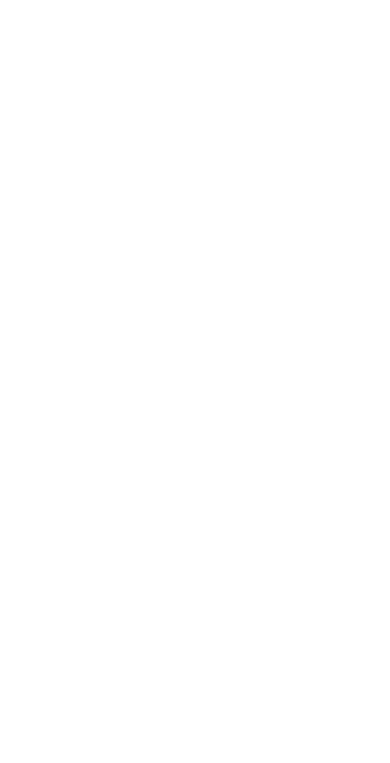
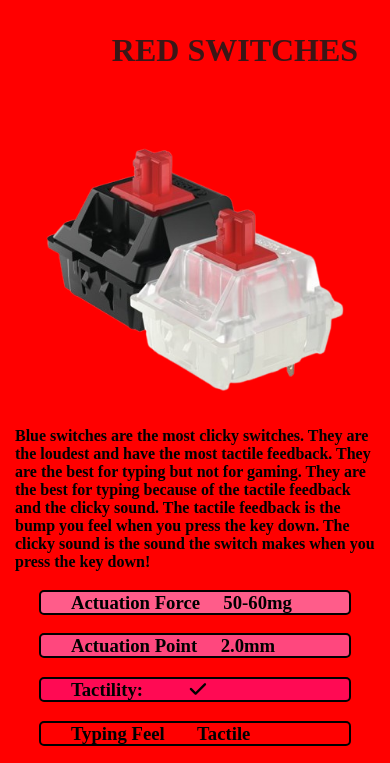
Before and after one commit to BandaKranthi31/SPEKS, a plain HTML site: page red.html in a window 390 px wide. Shown: the top 763 px of the page. Drawn offline with Linux system fonts and the light colour scheme.

Commit message:
added some more changes

```diff
--- a/green.css
+++ b/green.css
@@ -0,0 +1,93 @@
+*{
+    margin: 0;
+    padding: 0;
+    box-sizing: border-box;
+}
+body{
+background-color:#95d5b2;
+}
+.head1{
+    margin-top: 0.3em;
+    color: green;
+    text-align: center;
+}
+#greenpic{
+    display: block;
+    margin-left: auto;
+    margin-right: auto;
+    width: 100%;
+}
+.info1{
+    padding-left: 15px;
+    padding-right: 15px;
+    font-family: serif;
+    margin-top: -2em;
+}
+.fa-keyboard{
+    margin-top: 0.6em;
+}
+.af{
+    display:block;
+    background-color:#74c69d;
+    border: 2px solid white;
+    color: white;
+    height: 25px;
+    width: 80%;
+    border-radius: 5px 5px 5px 5px;
+    padding-left: 30px;
+    margin-left: auto;
+    margin-right: auto;
+    margin-top: 1em;
+}
+.ap{
+    display:block;
+    background-color:#52b788;
+    border: 2px solid white;
+    color: white;
+    height: 25px;
+    width: 80%;
+    border-radius: 5px 5px 5px 5px;
+    padding-left: 30px;
+    margin-left: auto;
+    margin-right: auto;
+    margin-top: 1em;
+}
+.tact{
+    display:block;
+    background-color: #40916c;
+    border: 2px solid white;
+    color: white;
+    height: 25px;
+    width: 80%;
+    border-radius: 5px 5px 5px 5px;
+    padding-left: 30px;
+    margin-left: auto;
+    margin-right: auto;
+    margin-top: 1em;
+
+}
+.tf{
+    display:block;
+    background-color: #2d6a4f;
+    border: 2px solid white;
+    color: white;
+    height: 25px;
+    width: 80%;
+    border-radius: 5px 5px 5px 5px;
+    padding-left: 30px;
+    margin-left: auto;
+    margin-right: auto;
+    margin-top: 1em;
+}
+
+#green2{
+    margin-top: 2em;
+    display: block;
+    margin-left: auto;
+    margin-right: auto;
+    width: 100%;
+    padding-left: 10px;
+    padding-right: 10px;
+    padding-top: 10px;
+    font-size: 10px;
+}
--- a/green.html
+++ b/green.html
@@ -0,0 +1,23 @@
+<!DOCTYPE html>
+<html lang="en">
+<head>
+    <meta charset="UTF-8">
+    <meta name="viewport" content="width=device-width, initial-scale=1.0">
+    <link rel="stylesheet" href="https://cdnjs.cloudflare.com/ajax/libs/font-awesome/6.5.2/css/all.min.css" integrity="sha512-SnH5WK+bZxgPHs44uWIX+LLJAJ9/2PkPKZ5QiAj6Ta86w+fsb2TkcmfRyVX3pBnMFcV7oQPJkl9QevSCWr3W6A==" crossorigin="anonymous" referrerpolicy="no-referrer" />
+    <title>GREEN SWITCH</title>
+    <link rel="stylesheet" href="green.css">
+</head>
+<style>
+
+</style>
+<body>
+    <h1 class="head1"><i class="fa-regular fa-keyboard fa-2xl" style="color: green;"></i> GREEN SWITCHES</h1>
+    <img src="Imgs/green.png" alt="" id="greenpic">
+    <h4 class="info1">Blue switches are the most clicky switches. They are the loudest and have the most tactile feedback. They are the best for typing but not for gaming. They are the best for typing because of the tactile feedback and the clicky sound. The tactile feedback is the bump you feel when you press the key down. The clicky sound is the sound the switch makes when you press the key down! </h4>
+     <h3 class="af">Actuation Force  &nbsp &nbsp 50-60mg</h3>
+     <h3 class="ap">Actuation Point &nbsp &nbsp 2.0mm</h3>
+     <h3 class="tact">Tactility:  &nbsp  &nbsp &nbsp &nbsp &nbsp<i class="fa-solid fa-check" style="color: #000;"></i></h3>
+     <h3 class="tf">Typing Feel   &nbsp  &nbsp  &nbsp  Tactile</h3>
+     <img src="Imgs/green2.png" alt="" id="green2">
+</body>
+</html>
--- a/red.css
+++ b/red.css
@@ -0,0 +1,93 @@
+*{
+    margin: 0;
+    padding: 0;
+    box-sizing: border-box;
+}
+body{
+background-color:red;
+}
+.head1{
+    margin-top: 0.3em;
+    color: rgb(59, 22, 22);
+    text-align: center;
+}
+#redpic{
+    display: block;
+    margin-left: auto;
+    margin-right: auto;
+    width: 100%;
+}
+.info1{
+    padding-left: 15px;
+    padding-right: 15px;
+    font-family: serif;
+    margin-top: -2em;
+}
+.fa-keyboard{
+    margin-top: 0.6em;
+}
+.af{
+    display:block;
+    background-color:#ff5c8a;
+    border: 2px solid black;
+    color: black;
+    height: 25px;
+    width: 80%;
+    border-radius: 5px 5px 5px 5px;
+    padding-left: 30px;
+    margin-left: auto;
+    margin-right: auto;
+    margin-top: 1em;
+}
+.ap{
+    display:block;
+    background-color:#ff477e;
+    border: 2px solid black;
+    color: black;
+    height: 25px;
+    width: 80%;
+    border-radius: 5px 5px 5px 5px;
+    padding-left: 30px;
+    margin-left: auto;
+    margin-right: auto;
+    margin-top: 1em;
+}
+.tact{
+    display:block;
+    background-color: #ff0a54;
+    border: 2px solid black;
+    color: black;
+    height: 25px;
+    width: 80%;
+    border-radius: 5px 5px 5px 5px;
+    padding-left: 30px;
+    margin-left: auto;
+    margin-right: auto;
+    margin-top: 1em;
+
+}
+.tf{
+    display:block;
+    background-color: red;
+    border: 2px solid black;
+    color: black;
+    height: 25px;
+    width: 80%;
+    border-radius: 5px 5px 5px 5px;
+    padding-left: 30px;
+    margin-left: auto;
+    margin-right: auto;
+    margin-top: 1em;
+}
+
+#red2{
+    margin-top: 2em;
+    display: block;
+    margin-left: auto;
+    margin-right: auto;
+    width: 100%;
+    padding-left: 10px;
+    padding-right: 10px;
+    padding-top: 10px;
+    font-size: 10px;
+}
--- a/red.html
+++ b/red.html
@@ -0,0 +1,23 @@
+<!DOCTYPE html>
+<html lang="en">
+<head>
+    <meta charset="UTF-8">
+    <meta name="viewport" content="width=device-width, initial-scale=1.0">
+    <link rel="stylesheet" href="https://cdnjs.cloudflare.com/ajax/libs/font-awesome/6.5.2/css/all.min.css" integrity="sha512-SnH5WK+bZxgPHs44uWIX+LLJAJ9/2PkPKZ5QiAj6Ta86w+fsb2TkcmfRyVX3pBnMFcV7oQPJkl9QevSCWr3W6A==" crossorigin="anonymous" referrerpolicy="no-referrer" />
+    <title>RED SWITCH</title>
+    <link rel="stylesheet" href="red.css">
+</head>
+<style>
+
+</style>
+<body>
+    <h1 class="head1"><i class="fa-regular fa-keyboard fa-2xl" style="color: red;"></i> RED SWITCHES</h1>
+    <img src="Imgs/red.png" alt="" id="redpic">
+    <h4 class="info1">Blue switches are the most clicky switches. They are the loudest and have the most tactile feedback. They are the best for typing but not for gaming. They are the best for typing because of the tactile feedback and the clicky sound. The tactile feedback is the bump you feel when you press the key down. The clicky sound is the sound the switch makes when you press the key down! </h4>
+     <h3 class="af">Actuation Force  &nbsp &nbsp 50-60mg</h3>
+     <h3 class="ap">Actuation Point &nbsp &nbsp 2.0mm</h3>
+     <h3 class="tact">Tactility:  &nbsp  &nbsp &nbsp &nbsp &nbsp<i class="fa-solid fa-check" style="color: #000;"></i></h3>
+     <h3 class="tf">Typing Feel   &nbsp  &nbsp  &nbsp  Tactile</h3>
+     <img src="Imgs/red2.png" alt="" id="red2">
+</body>
+</html>
```
Also changed, not shown: index.html (+5 -0 lines), style.css (+49 -1 lines), Imgs/green.png (added), Imgs/green2.png (added), Imgs/red.png (added), Imgs/red2.png (added).
